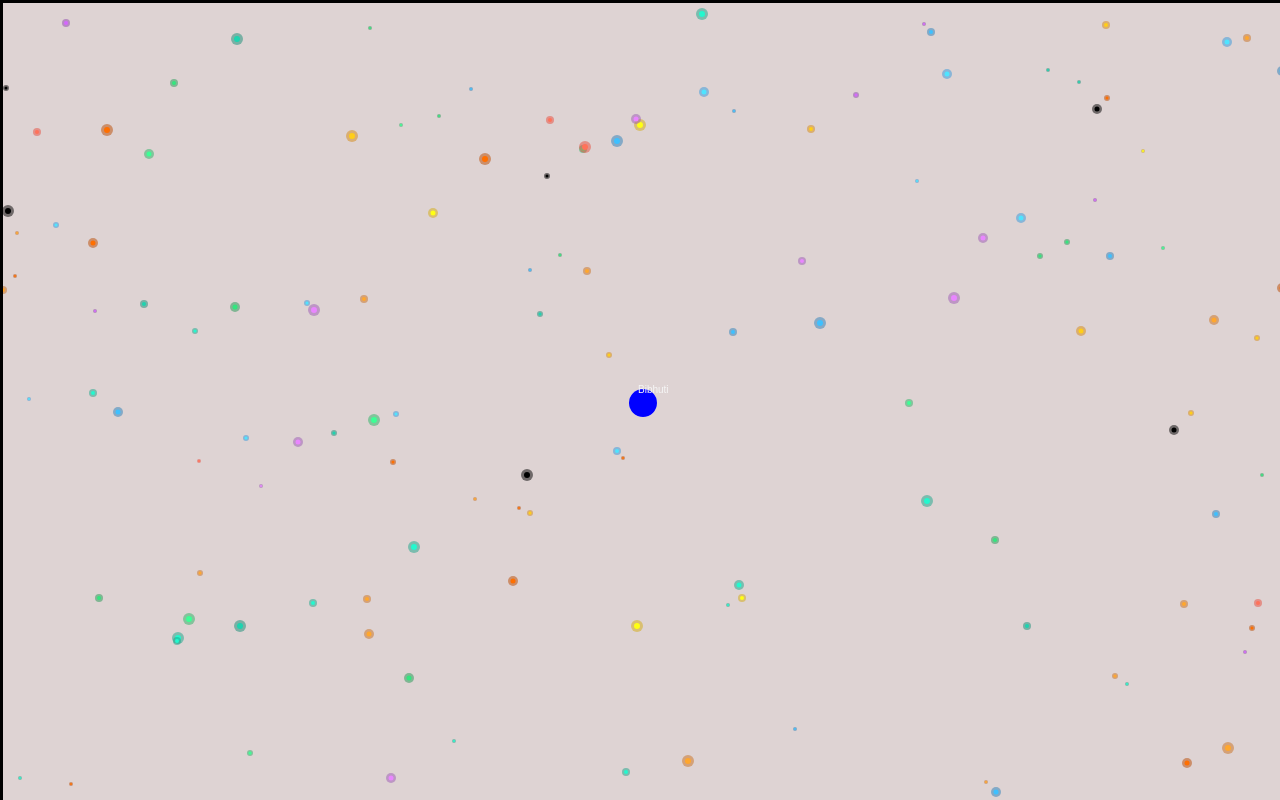
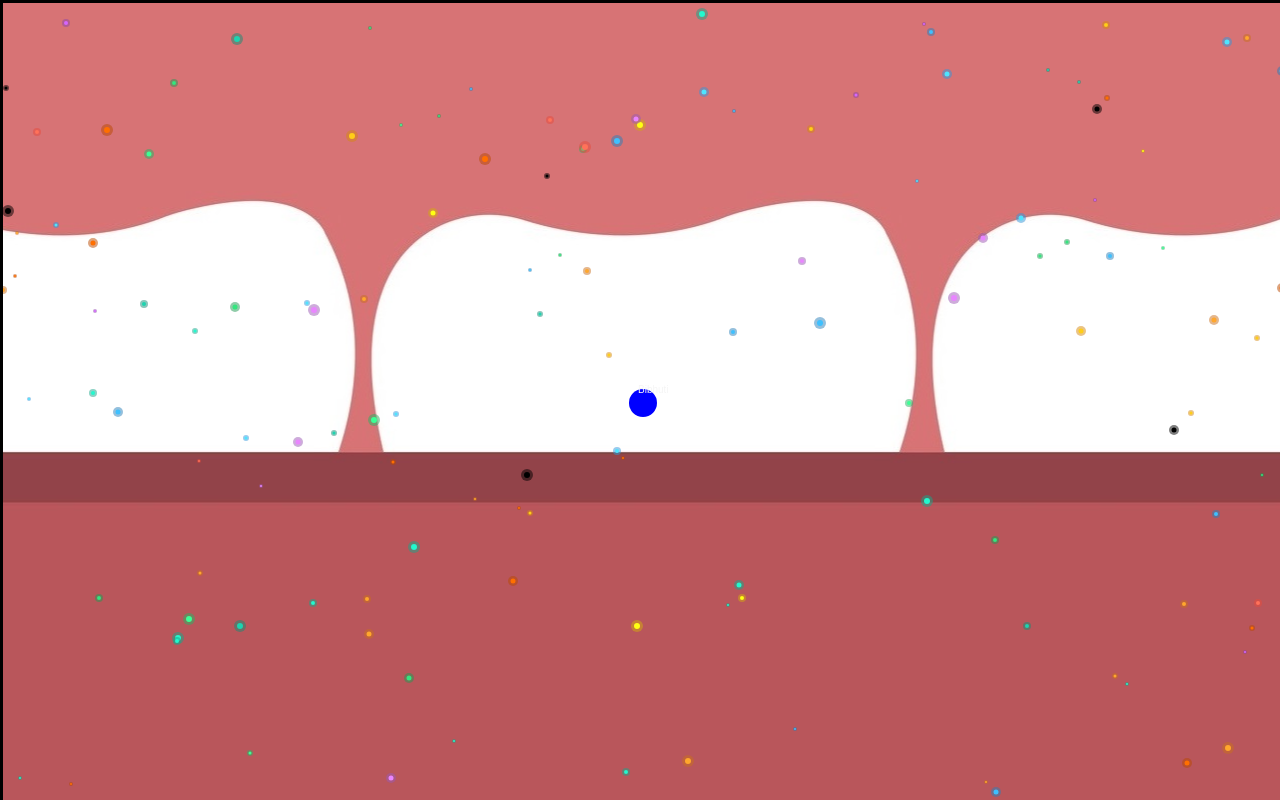
Before and after one commit to Chrispassold/dev-jogos, a plain HTML site: page CODIGO-FONTE/as_aventuras_de_bilu_/index.html in a window 1280 px wide. Shown: the top 800 px of the page. Drawn offline with Linux system fonts and the light colour scheme.

Commit message:
added background with teeth

```diff
--- a/CODIGO-FONTE/as_aventuras_de_bilu_/css/style.css
+++ b/CODIGO-FONTE/as_aventuras_de_bilu_/css/style.css
@@ -28,7 +28,9 @@ body{
 }
 
 #canvasHex{
-	background-color: darkred;
+	background-image: url("../assets/dente.jpg"), linear-gradient(180deg, rgba(215,115,117,1) 50%, rgba(185,86,91,1) 50%);
+	background-repeat: repeat-x;
+	background-position: center;
 	z-index: 1;
 }
 
--- a/CODIGO-FONTE/as_aventuras_de_bilu_/js/Game.js
+++ b/CODIGO-FONTE/as_aventuras_de_bilu_/js/Game.js
@@ -4,7 +4,7 @@ class Game {
 		this.ctxFood = ctxFood;
 		this.ctxHex = ctxHex;
 
-		this.WORLD_SIZE = new Point(4000, 2000);
+		this.WORLD_SIZE = new Point(window.innerWidth * 2, window.innerHeight * 2);
 		this.SCREEN_SIZE = new Point(window.innerWidth, window.innerHeight);
 		this.world = new Point(-1200, -600);
 		this.snakes = [];
@@ -12,6 +12,7 @@ class Game {
 		this.bricks = [];
 
 		console.log(this.SCREEN_SIZE)
+		console.log(this.WORLD_SIZE)
 	}
 
 	init() {
@@ -51,7 +52,8 @@ class Game {
 		this.ctxHex.fillStyle = "white";
 		// this.ctxHex.fillRect(this.world.x * 2, this.world.y * 2, this.WORLD_SIZE.x+4, this.WORLD_SIZE.y+4);
 
-		this.ctxHex.fillStyle = "#DED3D3";
+
+		this.ctxHex.fillStyle = 'transparent';
 		this.ctxHex.fillRect(this.world.x, this.world.y, this.WORLD_SIZE.x, this.WORLD_SIZE.y);
 
 		this.world.x -= this.snakes[0].velocity.x;
--- a/CODIGO-FONTE/as_aventuras_de_bilu_/js/script.js
+++ b/CODIGO-FONTE/as_aventuras_de_bilu_/js/script.js
@@ -36,7 +36,7 @@ function start(){
 
 	function resizeCanvas() {
 			canvas.width = canvasFood.width = canvasHex.width = window.innerWidth;
-			canvas.height = canvasFood.height = canvasHex.height = window.innerWidth;
+			canvas.height = canvasFood.height = canvasHex.height = window.innerHeight;
 
 			/**
 			 * Your drawings need to be inside this function otherwise they will be reset when
```
Also changed, not shown: CODIGO-FONTE/as_aventuras_de_bilu_/index.html (+4 -1 lines), CODIGO-FONTE/as_aventuras_de_bilu_/assets/dente.jpg (added).
